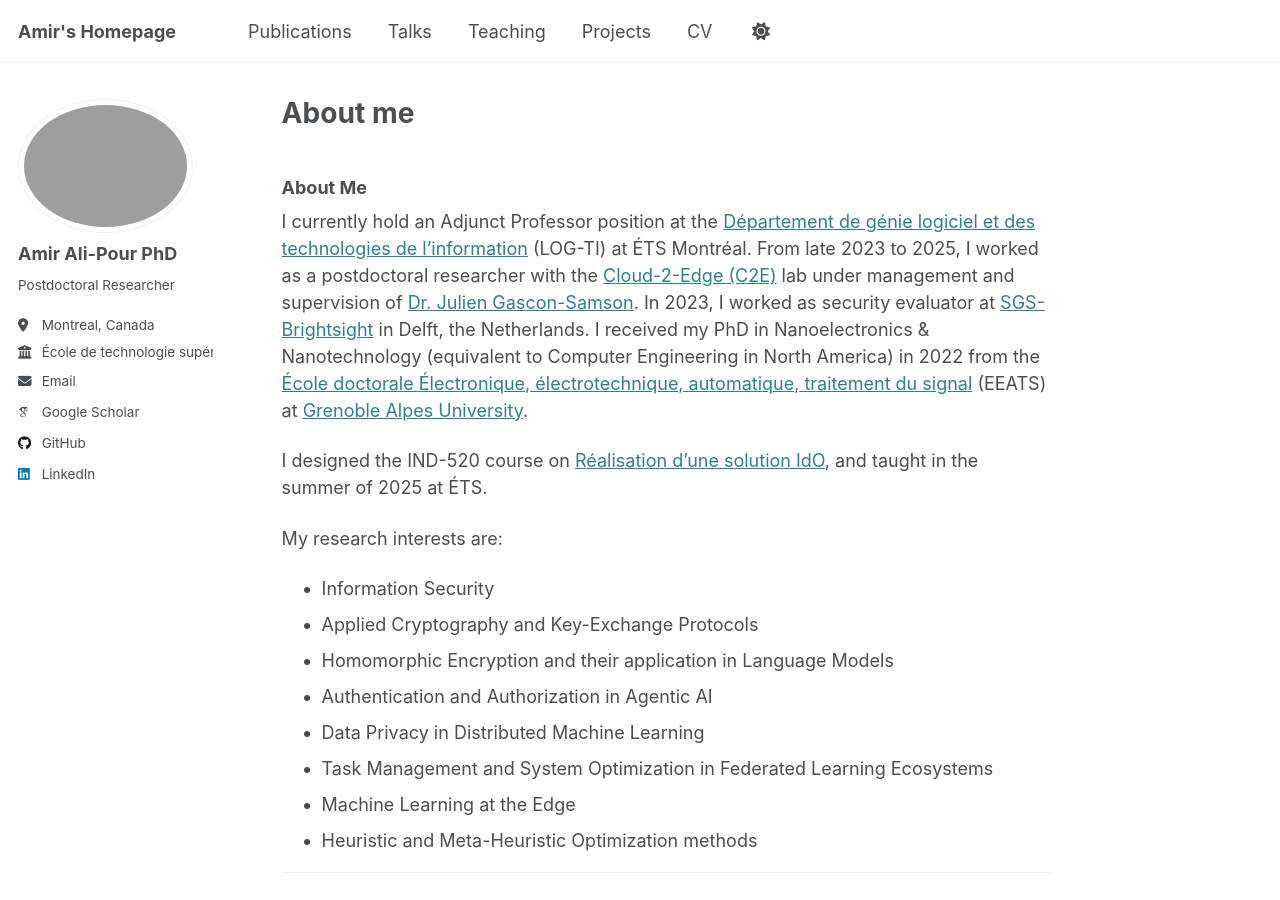
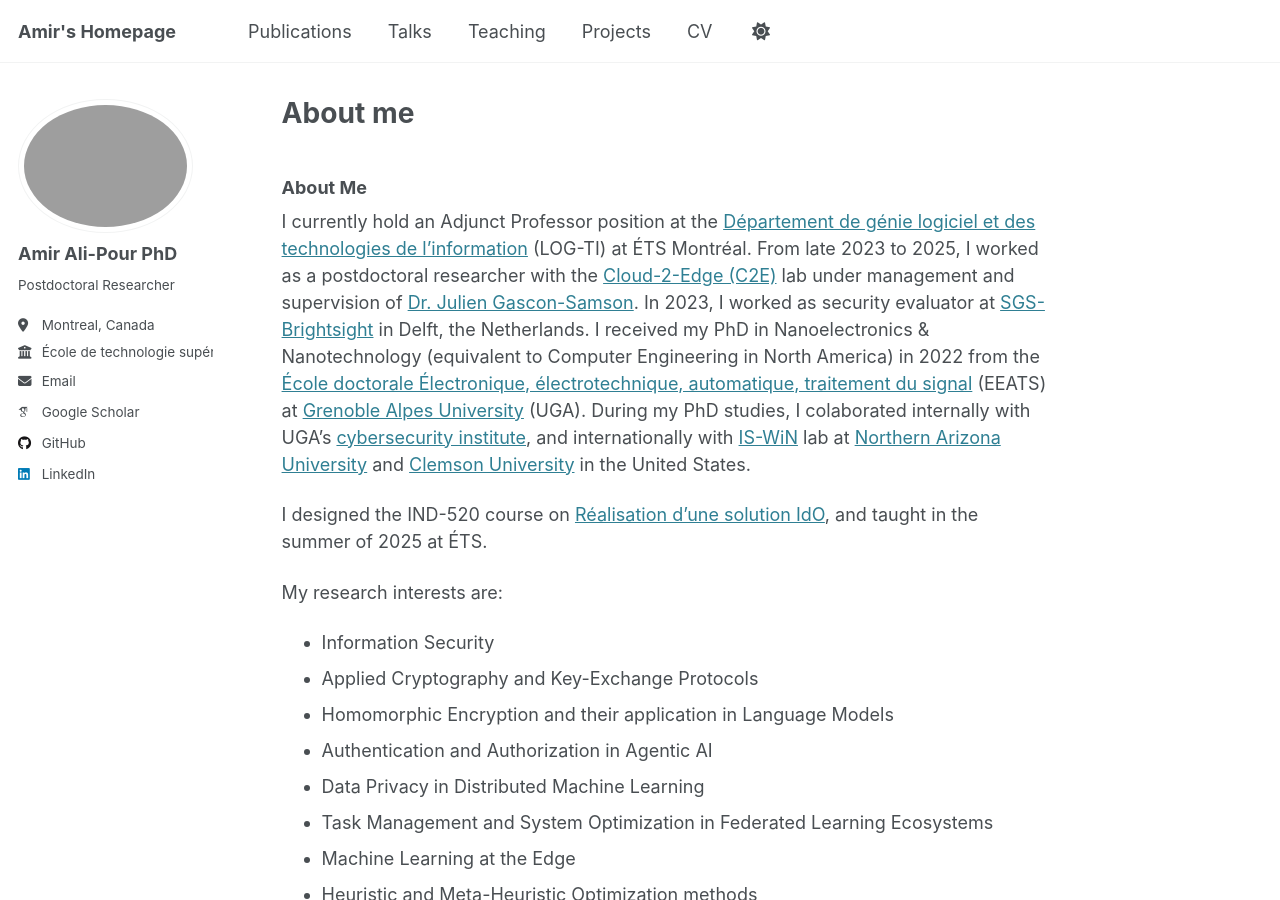
Before and after one commit to ali-pour-amir/ali-pour-amir.github.io, a Jekyll site: the page built from _pages/about.md, in a window 1280 px wide and 900 px high. Built offline with Jekyll 4.4.1, drawn with Linux system fonts in a browser that asks for light colours; some web fonts are replaced.

Commit message:
Update about.md
More contents added.

```diff
--- a/_pages/about.md
+++ b/_pages/about.md
@@ -9,7 +9,7 @@ redirect_from:
 ### About Me
 
 I currently hold an Adjunct Professor position at the [Département de génie logiciel et des technologies de l'information](https://www.etsmtl.ca/etudier-a-lets/departements/departement-genie-logiciel-ti) (LOG-TI) at ÉTS Montréal. From late 2023 to 2025, I worked as a postdoctoral researcher with the [Cloud-2-Edge (C2E)](https://www.juliengs.ca/) lab under management and supervision of [Dr. Julien Gascon-Samson](https://www.etsmtl.ca/en/study-at-ets/professors/jgsamson). In 2023, I worked as security evaluator at [SGS-Brightsight](https://www.brightsight.com/) in Delft, the Netherlands. I received my PhD in Nanoelectronics & Nanotechnology (equivalent to Computer Engineering in North America) in 2022 from the [École doctorale
-Électronique, électrotechnique, automatique, traitement du signal](https://edeeats.univ-grenoble-alpes.fr/ecole-doctorale-electronique-electrotechnique-automatique-traitement-du-signal/ecole-doctorale-eeats-787822.kjsp) (EEATS) at [Grenoble Alpes University](https://www.univ-grenoble-alpes.fr/english/home-628540.kjsp).
+Électronique, électrotechnique, automatique, traitement du signal](https://edeeats.univ-grenoble-alpes.fr/ecole-doctorale-electronique-electrotechnique-automatique-traitement-du-signal/ecole-doctorale-eeats-787822.kjsp) (EEATS) at [Grenoble Alpes University](https://www.univ-grenoble-alpes.fr/english/home-628540.kjsp) (UGA). During my PhD studies, I colaborated internally with UGA's [cybersecurity institute](https://cybersecurity.univ-grenoble-alpes.fr/cybersecurity-institute/people), and internationally with [IS-WiN](https://sites.google.com/g.clemson.edu/is-win-lab/home) lab at [Northern Arizona University](https://nau.edu/) and [Clemson University](https://www.clemson.edu/) in the United States.
 
 I designed the IND-520 course on [Réalisation d’une solution IdO](https://www.etsmtl.ca/en/study/courses/ind520), and taught in the summer of 2025 at ÉTS.
 
```
